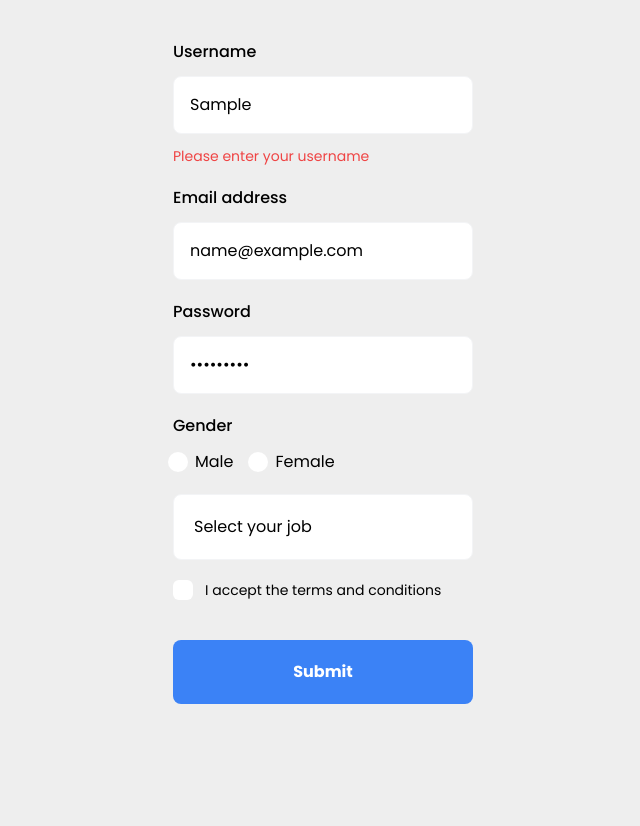
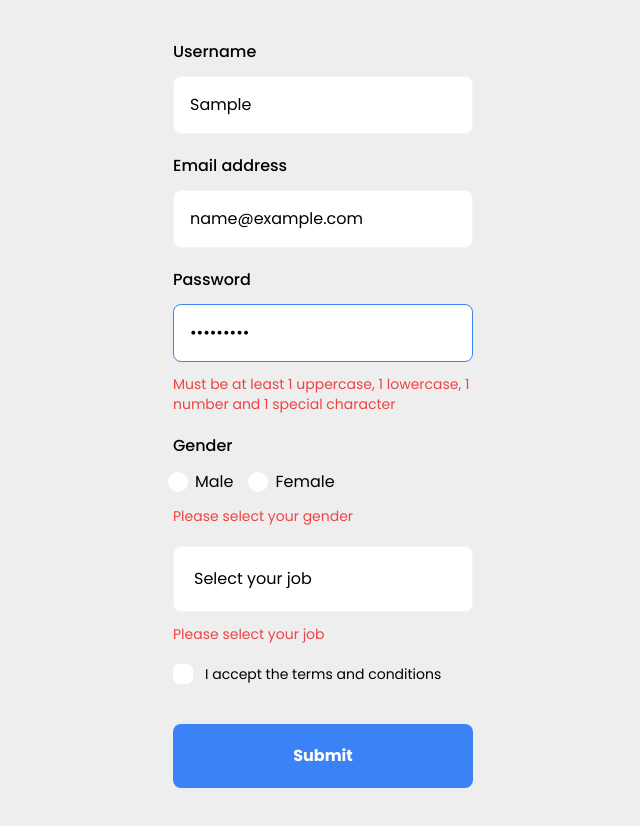
Before and after one commit to tranvuongduy2003/RHF-Register-Form, a React (Vite) app: page / in a window 1280 px wide. Both pictures are taken after typing "Sample", "name@example.com", "Sample123" into the empty fields and a click on the button "Submit". Shown: the whole page, without its empty margins (317-957 px from the left). Before the commit the page ends 800 px from the top, so only its background shows below. Built offline with nearby package versions, Linux system fonts and the light colour scheme.

Commit message:
RegisterHook handle submit form

```diff
--- a/src/components/form/RegisterHook.jsx
+++ b/src/components/form/RegisterHook.jsx
@@ -4,6 +4,8 @@ import CheckboxHook from "../checkbox/CheckboxHook";
 import DropdownHook from "../dropdown/DropdownHook";
 import InputHook from "../input/InputHook";
 import RadioHook from "../radio/RadioHook";
+import { yupResolver } from "@hookform/resolvers/yup";
+import * as yup from "yup";
 
 const dropdownData = [
   {
@@ -23,16 +25,62 @@ const dropdownData = [
   },
 ];
 
+const schema = yup.object({
+  username: yup.string().required("Please enter your username"),
+  email: yup
+    .string()
+    .email("Please enter valid email address")
+    .required("Please enter your email address"),
+  password: yup
+    .string()
+    .min(8, "Must be 8 or more characters")
+    .matches(
+      /^(?=.*[a-z])(?=.*[A-Z])(?=.*\d)(?=.*[@$!%*?&])[A-Za-z\d@$!%*?&]{8,}$/,
+      {
+        message:
+          "Must be at least 1 uppercase, 1 lowercase, 1 number and 1 special character",
+      }
+    )
+    .required("Please enter your password"),
+  gender: yup
+    .string()
+    .required("Please select your gender")
+    .oneOf(["male", "female"], "You can only select male or female"),
+  job: yup
+    .string()
+    .required("Please select your job")
+    .oneOf(dropdownData.map((item) => item.value)),
+  term: yup.boolean().required("Please accept your terms and conditions"),
+});
+
 const RegisterHook = () => {
   const {
     handleSubmit,
-    formState: { errors },
+    formState: { errors, isValid, isSubmitting },
     control,
     setValue,
     getValues,
-  } = useForm();
+    reset,
+  } = useForm({
+    resolver: yupResolver(schema),
+    mode: "onChange",
+  });
   const onSubmitHandler = (values) => {
-    console.log(values);
+    if (!isValid) return;
+    return new Promise((resolve) => {
+      setTimeout(() => {
+        resolve();
+        console.log(values);
+        reset({
+          username: "",
+          email: "",
+          password: "",
+          gender: "",
+          job: "",
+          term: false,
+        });
+      }, 3000);
+    });
   };
 
   return (
@@ -52,7 +100,9 @@ const RegisterHook = () => {
           type="text"
           control={control}
         ></InputHook>
-        <p className="text-red-500 text-sm">Please enter your username</p>
+        {errors.username && (
+          <p className="text-red-500 text-sm">{errors.username.message}</p>
+        )}
       </div>
       <div className="flex flex-col gap-3 mb-5">
         <label htmlFor="email" className="cursor-pointer font-medium">
@@ -65,6 +115,9 @@ const RegisterHook = () => {
           type="email"
           control={control}
         ></InputHook>
+        {errors.email && (
+          <p className="text-red-500 text-sm">{errors.email.message}</p>
+        )}
       </div>
       <div className="flex flex-col gap-3 mb-5">
         <label htmlFor="password" className="cursor-pointer font-medium">
@@ -77,6 +130,9 @@ const RegisterHook = () => {
           type="password"
           control={control}
         ></InputHook>
+        {errors.password && (
+          <p className="text-red-500 text-sm">{errors.password.message}</p>
+        )}
       </div>
       <div className="flex flex-col gap-3 mb-5">
         <label htmlFor="password" className="cursor-pointer font-medium">
@@ -96,6 +152,9 @@ const RegisterHook = () => {
             <span>Female</span>
           </div>
         </div>
+        {errors.gender && (
+          <p className="text-red-500 text-sm">{errors.gender.message}</p>
+        )}
       </div>
       <div className="flex flex-col gap-3 mb-5">
         <DropdownHook
@@ -105,6 +164,9 @@ const RegisterHook = () => {
           data={dropdownData}
           dropdownLabel="Select your job"
         ></DropdownHook>
+        {errors.job && (
+          <p className="text-red-500 text-sm">{errors.job.message}</p>
+        )}
       </div>
       <div className="flex flex-col gap-3 mb-5">
         <CheckboxHook
@@ -112,9 +174,21 @@ const RegisterHook = () => {
           text="I accept the terms and conditions"
           name="term"
         ></CheckboxHook>
+        {errors.term && (
+          <p className="text-red-500 text-sm">{errors.term.message}</p>
+        )}
       </div>
-      <button className="w-full p-5 bg-blue-500 text-white rounded-lg mt-5 font-semibold">
-        Submit
+      <button
+        className={`w-full p-5 bg-blue-500 text-white rounded-lg mt-5 font-semibold ${
+          isSubmitting && "opacity-50"
+        }`}
+        disabled={isSubmitting}
+      >
+        {isSubmitting ? (
+          <div className="w-5 h-5 rounded-full border-2 border-white border-r-transparent animate-spin mx-auto"></div>
+        ) : (
+          "Submit"
+        )}
       </button>
     </form>
   );
```
